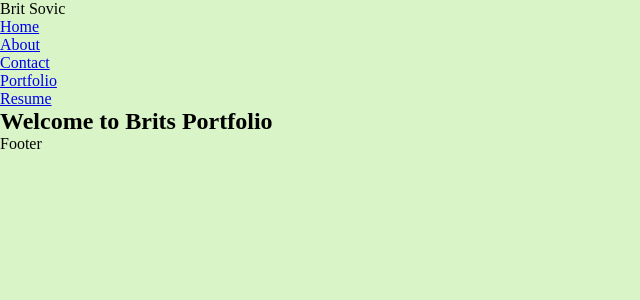
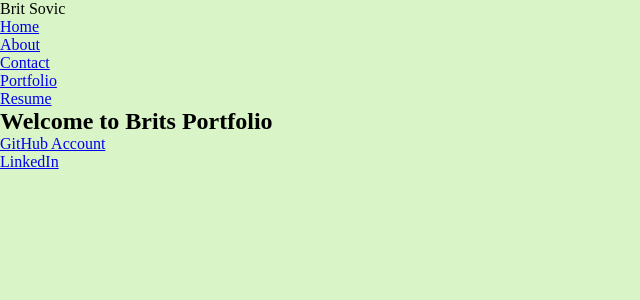
Before and after one commit to bsovic23/react-portfolio, a React (Create React App) app: page / in a window 1280 px wide. Shown: the top 300 px of the page, without its empty margins (0-640 px from the left). Built offline with nearby package versions, Linux system fonts and the light colour scheme.

Commit message:
updating heroku

```diff
--- a/src/components/Footer/index.js
+++ b/src/components/Footer/index.js
@@ -2,7 +2,14 @@
 
 function Footer() {
     return(
-        <div>Footer</div>
+        <section>
+            <div>
+                <a href="https://github.com/bsovic23" target="_blank">GitHub Account</a>
+            </div>
+            <div>
+                <a href="https://www.linkedin.com/in/brit-sovic-1b859122b/" target="_blank">LinkedIn</a>
+            </div>
+        </section>
     )
 };
 
```
Also changed, not shown: src/images/welcome.PNG (added), 1 other file (tests, documents, lock files or other folders).
